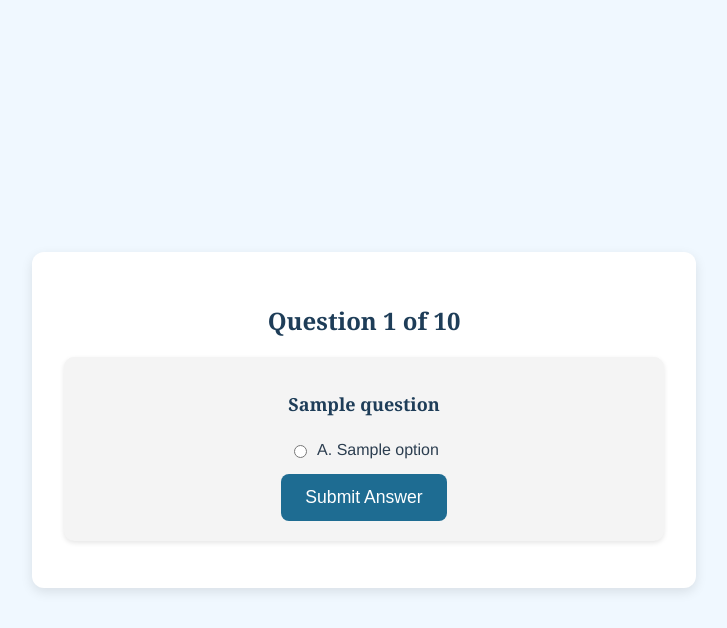
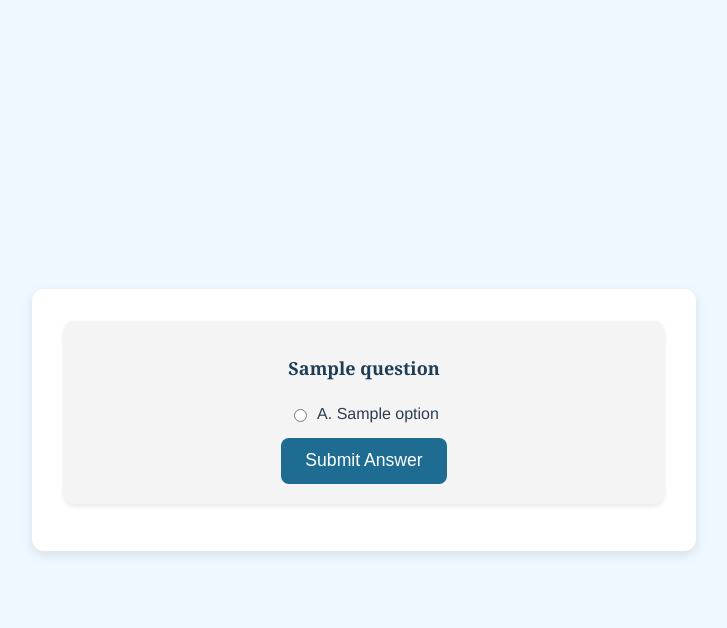
Before and after one commit to mishcheek/sailing-quiz, a Flask app: template templates/question.html in a window 1280 px wide. Shown: the top 628 px of the page, without its empty margins (276-1003 px from the left). Run offline with Flask 3, Linux system fonts and the light colour scheme; the template is opened without the code that fills it: most values are stand-ins (such as "Sample title", 1, 10 or a date in 2020).

Commit message:
cycle through questions

```diff
--- a/app.py
+++ b/app.py
@@ -12,22 +12,22 @@ def load_questions():
 
 questions_data = load_questions()
 all_questions = [q for category in questions_data for q in category["questions"]]
-QUESTION_LIMIT = 15  # Limit to 15 questions per session
 
 @app.route("/")
 def index():
     session.clear()
     session["score"] = 0
     session["question_index"] = 0
-    session["questions"] = random.sample(all_questions, min(QUESTION_LIMIT, len(all_questions)))  # Limit to 15
+    session["questions"] = all_questions  # Use all questions instead of random sample
     return render_template("index.html")
 
 @app.route("/quiz", methods=["GET", "POST"])
 def quiz():
-    if "questions" not in session or session["question_index"] >= len(session["questions"]):
-        return redirect(url_for("result"))
+    if "questions" not in session:
+        return redirect(url_for("index"))
 
-    current_question = session["questions"][session["question_index"]]
+    # Get current question using modulo to cycle through questions
+    current_question = session["questions"][session["question_index"] % len(session["questions"])]
 
     if request.method == "POST":
         selected_answer = request.form.get("answer")
@@ -51,8 +51,6 @@ def quiz():
         return render_template(
             "question.html",
             question=current_question,
-            index=session["question_index"] + 1,
-            total=QUESTION_LIMIT,
             show_evaluation=True,
             selected_answer=selected_answer,
             correct_answer=correct_answer,
@@ -65,18 +63,13 @@ def quiz():
         session["question_index"] += 1
         session.modified = True
 
-        if session["question_index"] >= len(session["questions"]):
-            return redirect(url_for("result"))
-
-        # Get the new current question
-        current_question = session["questions"][session["question_index"]]
+        # Get the new current question using modulo
+        current_question = session["questions"][session["question_index"] % len(session["questions"])]
 
         # Show the new question without evaluation
         return render_template(
             "question.html",
             question=current_question,
-            index=session["question_index"] + 1,
-            total=QUESTION_LIMIT,
             show_evaluation=False,
             options=current_question["options"]
         )
@@ -85,8 +78,6 @@ def quiz():
     return render_template(
         "question.html",
         question=current_question,
-        index=session["question_index"] + 1,
-        total=QUESTION_LIMIT,
         show_evaluation=False,
         options=current_question["options"]
     )
@@ -94,7 +85,7 @@ def quiz():
 @app.route('/result', methods=['GET', 'POST'])
 def result():
     score = session.get("score", 0)
-    total = QUESTION_LIMIT
+    total = session.get("question_index", 0)  # Use actual number of questions answered
     return render_template('result.html', score=score, total=total, result_page=True)
 if __name__ == "__main__":
     app.run(debug=True)
--- a/templates/index.html
+++ b/templates/index.html
@@ -3,7 +3,7 @@
   <head>
     <meta charset="UTF-8" />
     <meta name="viewport" content="width=device-width, initial-scale=1.0" />
-    <title>Quiz App</title>
+    <title>🌊🌊🌊</title>
     <link
       rel="stylesheet"
       href="{{ url_for('static', filename='style.css') }}"
@@ -11,7 +11,7 @@
   </head>
   <body>
     <div class="container">
-      <h1>Welcome to the Sailing Quiz</h1>
+      <h1>📡 Vysielačkyozo ⛵</h1>
       <a href="{{ url_for('quiz') }}"><button>Start Quiz</button></a>
     </div>
   </body>
--- a/templates/question.html
+++ b/templates/question.html
@@ -3,7 +3,7 @@
   <head>
     <meta charset="UTF-8" />
     <meta name="viewport" content="width=device-width, initial-scale=1.0" />
-    <title>Question {{ index }} of {{ total }}</title>
+    <title>Question</title>
     <link
       rel="stylesheet"
       href="{{ url_for('static', filename='style.css') }}"
@@ -41,7 +41,6 @@
   </head>
   <body>
     <div class="container">
-      <h2>Question {{ index }} of {{ total }}</h2>
       <div class="question-container">
         <h2 class="question">{{ question['question'] }}</h2>
         {% if show_evaluation %}
@@ -67,10 +66,7 @@
         </div>
         <form method="get">
           <input type="hidden" name="next" value="1" />
-          <button type="submit">
-            {% if index == total %} Evaluation {% else %} Next Question {% endif
-            %}
-          </button>
+          <button type="submit">Next Question</button>
         </form>
         {% else %}
         <form method="post">
```
